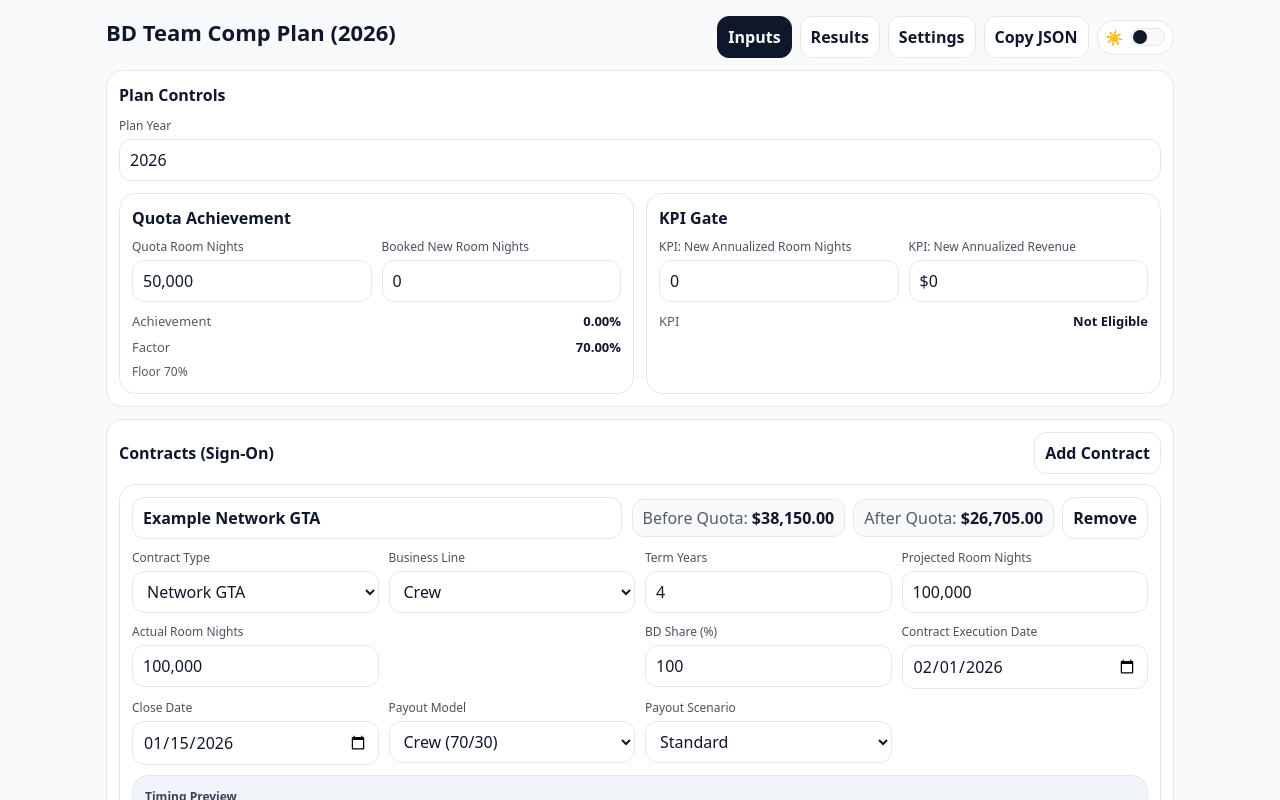
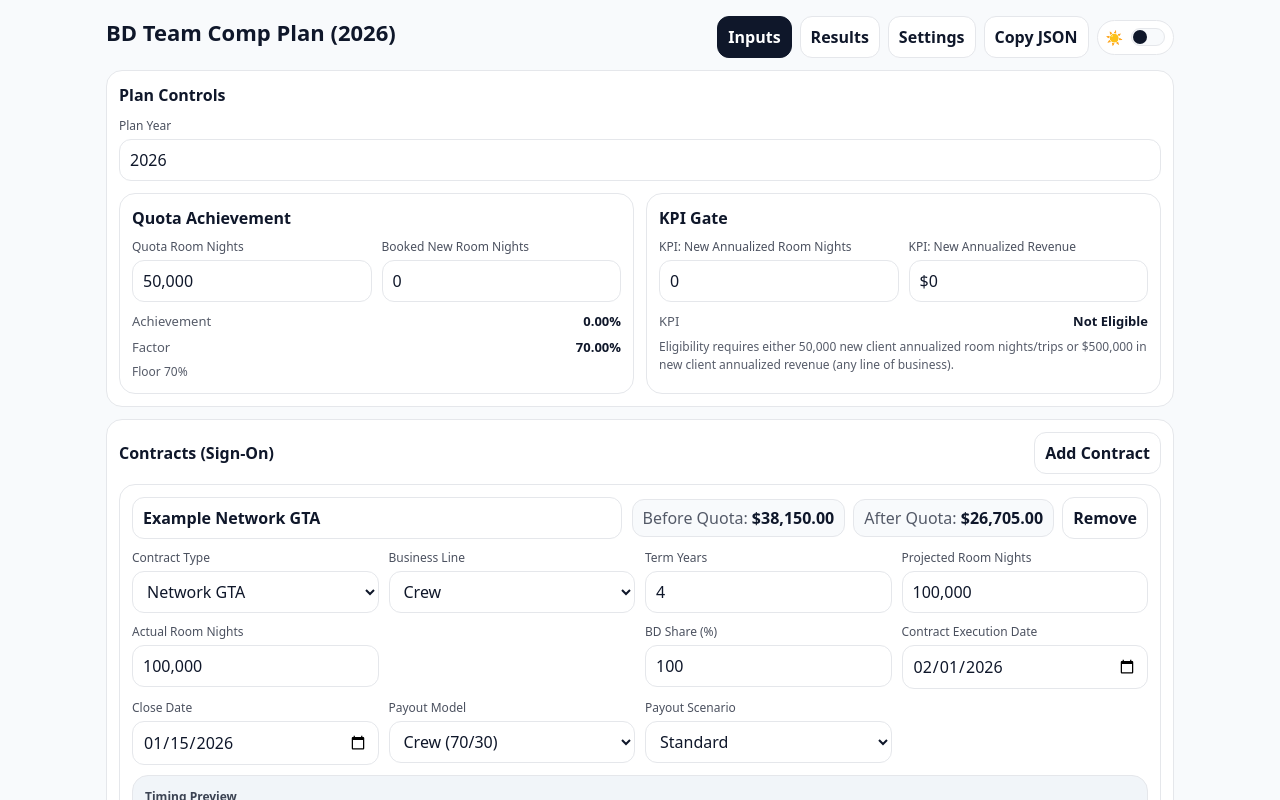
Before and after one commit to ecandamo/BD-Comp-Plan-Calculator, a React (Vite) app: page / in a window 1280 px wide. Shown: the top 800 px of the page. Built offline with nearby package versions, Linux system fonts and the light colour scheme; the HTML template or start-up script is replaced by a standard one.

Commit message:
Added KPI eligibilty explanation to KPI Gate.

```diff
--- a/src/App.tsx
+++ b/src/App.tsx
@@ -915,6 +915,9 @@ function AppInner() {
                           <span style={{ opacity: 0.7 }}>KPI</span>
                           <b>{kpiOk ? "Eligible" : "Not Eligible"}</b>
                         </div>
+                        <div style={{ fontSize: 12, opacity: 0.7 }}>
+                          Eligibility requires either 50,000 new client annualized room nights/trips or $500,000 in new client annualized revenue (any line of business).
+                        </div>
                       </div>
                     </div>
                   </div>
```
